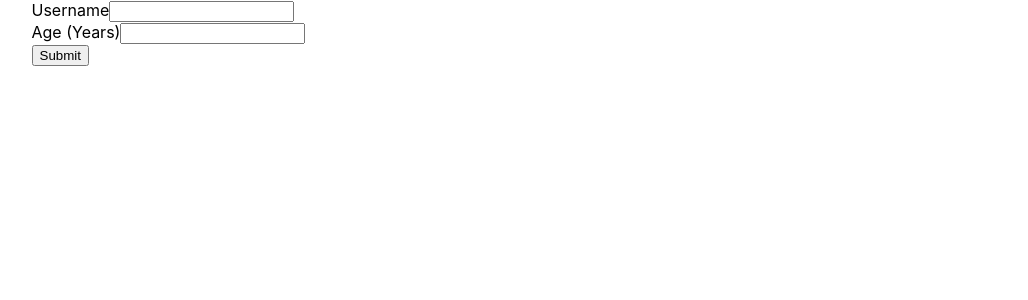
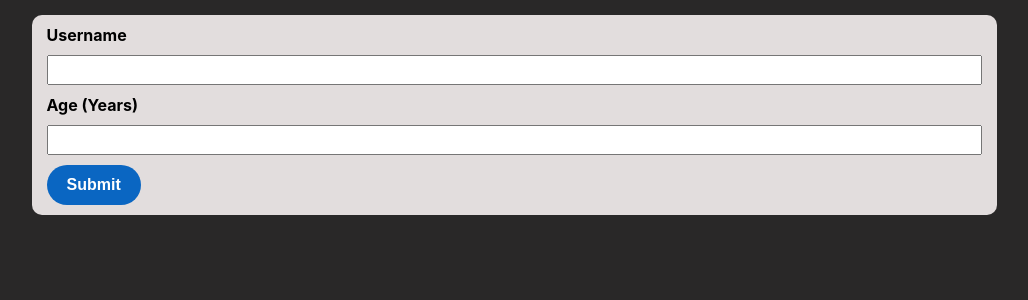
Before and after one commit to zlerjks/BasicReactProject, a React (Create React App) app: page / in a window 1280 px wide. Shown: the top 300 px of the page, without its empty margins (126-1154 px from the left). Built offline with nearby package versions, Linux system fonts and the light colour scheme.

Commit message:
added basic styling

```diff
--- a/src/App.css
+++ /dev/null
@@ -1,4 +0,0 @@
-.App {
-  width: 965px;
-  margin: auto;
-}
--- a/src/App.js
+++ b/src/App.js
@@ -1,6 +1,6 @@
 import { useState } from 'react'
 import logo from './logo.svg';
-import './App.css';
+import './Css/App.css';
 import TheForm from './components/TheForm';
 import UserList from './components/UserList';
 
--- /dev/null
+++ b/src/Css/Card.css
@@ -0,0 +1,6 @@
+.card {
+    width: 965px;
+    margin: 10px auto;
+    background-color: rgb(226, 221, 221);
+    border-radius: 10px;
+}
--- /dev/null
+++ b/src/Css/Form.css
@@ -0,0 +1,45 @@
+input {
+    margin: 10px 0;
+    height: 1.5rem;
+}
+
+.formstyle {
+    margin: 15px 15px;
+}
+
+.labelname {
+    font-weight: 700;
+}
+
+.inputFields {
+    display: flex;
+    flex-direction: column;
+
+}
+
+.labelname.username {
+    margin: 10px 0 0 0;
+}
+
+button {
+  align-items: center;
+  background-color: #0A66C2;
+  border: 0;
+  border-radius: 100px;
+  color: #ffffff;
+  cursor: pointer;
+  font-size: 16px;
+  font-weight: 600;
+  max-width: 480px;
+  min-height: 40px;
+  padding: 0px;
+  padding-left: 20px;
+  padding-right: 20px;
+  text-align: center;
+  margin-bottom: 10px;
+}
+
+button:hover {
+  background-color: #16437E;
+  color: #ffffff;
+}
--- a/src/components/Age.js
+++ b/src/components/Age.js
@@ -1,7 +1,9 @@
+import '../Css/Form.css'
+
 function Age (props) {
     return (
-        <div>
-            <label>Age (Years)</label>
+        <div className='inputFields'>
+            <label className='labelname'>Age (Years)</label>
             <input type='text' />
         </div>
     )
--- a/src/components/Button.js
+++ b/src/components/Button.js
@@ -1,6 +1,8 @@
+import '../Css/Form.css'
+
 function Button () {
     return (
-        <button>Submit</button>
+        <button className='button-18'>Submit</button>
     );
 };
 
--- /dev/null
+++ b/src/components/Card.js
@@ -0,0 +1,9 @@
+import '../Css/Card.css';
+
+function Card (props) {
+    return (
+        <div className='card'>{props.children}</div>
+    )
+}
+
+export default Card;
--- a/src/components/TheForm.js
+++ b/src/components/TheForm.js
@@ -1,6 +1,8 @@
 import Age from "./Age";
 import Username from "./Username";
 import Button from "./Button";
+import Card from "./Card";
+import '../Css/Form.css'
 
 function TheForm (props) {
     function defaultSubmit (e) {
@@ -12,13 +14,13 @@ function TheForm (props) {
         e.target.reset(); //resets the input fields
     }
     return (
-        <div>
-            <form onSubmit={defaultSubmit} >
+        <Card>
+            <form className="formstyle" onSubmit={defaultSubmit} >
                 <Username />
                 <Age />
                 <Button />
             </form>
-        </div>
+        </Card>
     );
 }
 
--- a/src/components/UserList.js
+++ b/src/components/UserList.js
@@ -1,8 +1,10 @@
+import Card from "./Card";
+
 function UserList (props) {
     return (
-        <div>
+        <Card>
             <p>{props.enteredname} {props.enteredage}</p>
-        </div>
+        </Card>
     )
 }
 
--- a/src/components/Username.js
+++ b/src/components/Username.js
@@ -1,7 +1,9 @@
+import '../Css/Form.css'
+
 function Username (props) {
     return (
-        <div>
-            <label>Username</label>
+        <div className='inputFields'>
+            <label className='labelname username'>Username</label>
             <input type='text' />
         </div>
     )
--- a/src/index.css
+++ b/src/index.css
@@ -5,6 +5,7 @@ body {
     sans-serif;
   -webkit-font-smoothing: antialiased;
   -moz-osx-font-smoothing: grayscale;
+  background-color: rgb(41, 40, 40);
 }
 
 code {
```
Also changed, not shown: src/Css/App.css (added).
